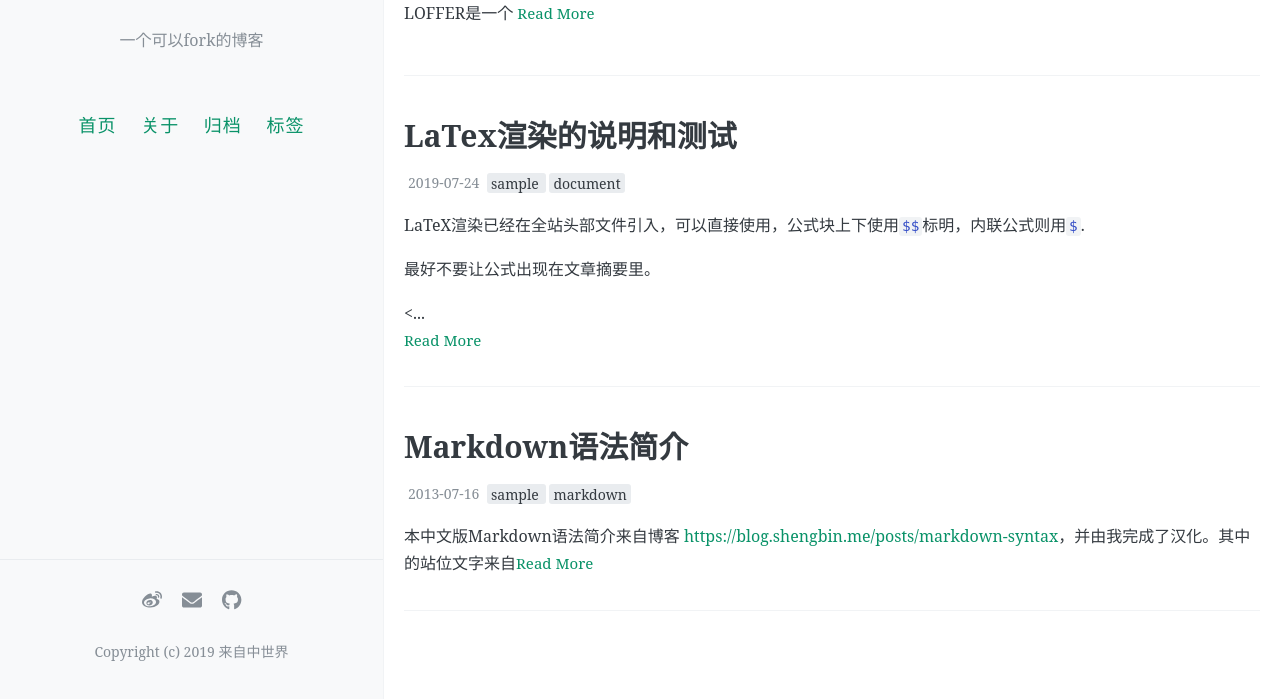
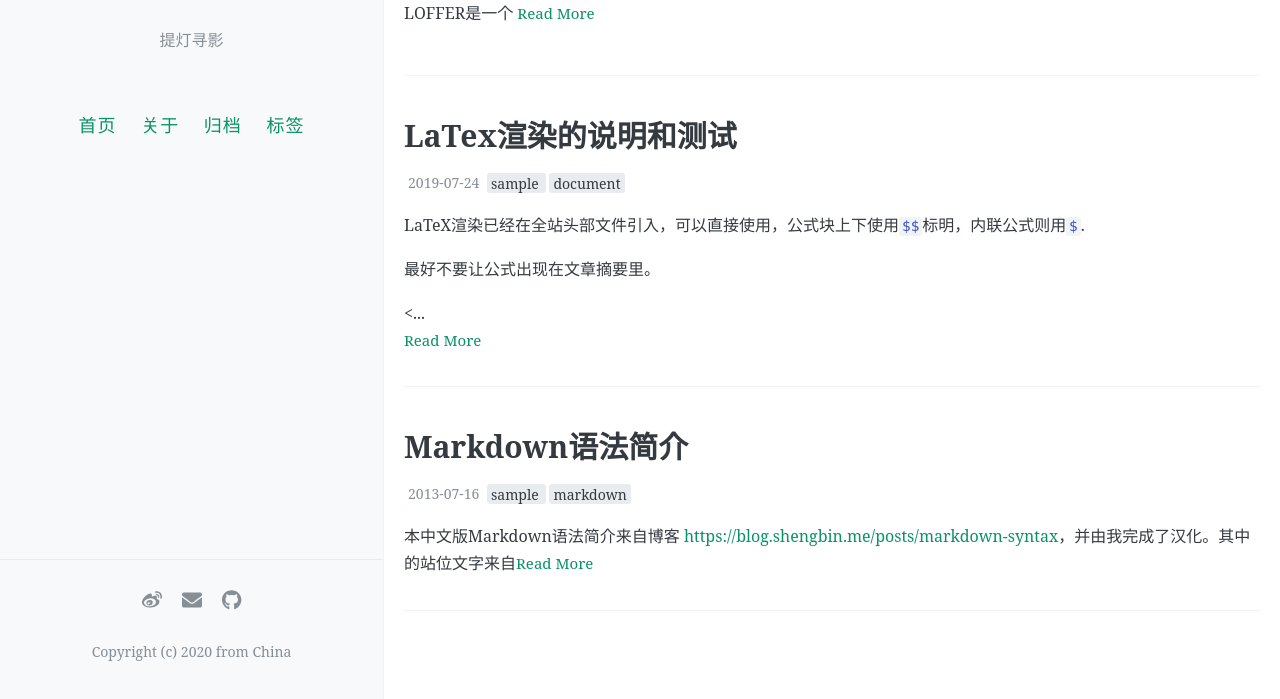
Before and after one commit to lyqlola/MyBlog, a Jekyll site: the page built from index.html, in a window 1280 px wide and 1037 px high. Shown: the part 338-1037 px from the top of the window. Built offline with Jekyll 4.4.1, drawn with Linux system fonts in a browser that asks for light colours; the list of posts is cut into pages by our own code; comment, search, counter and statistics services are not loaded.

Commit message:
Update _config.yml

```diff
--- a/_config.yml
+++ b/_config.yml
@@ -7,8 +7,8 @@
 # 井号后面的文字是说明文档，不会被程序读取。
 
 # 描述/签名
-name: LOFFER
-description: 一个可以fork的博客
+name: 阿翛
+description: 提灯寻影
 
 # 输入你的网站域名（如果你没有添加自己的域名，而是直接用GitHub pages分配的域名的话可以省略）
 url:
@@ -16,7 +16,7 @@ url:
 # 添加你的博客的二级域名，一般来说是你的repository名
 # 如果你的博客的URL是：(http://yourusername.github.io/repository-name)
 # 那么就写成 "/repository-name"
-baseurl: /LOFFER
+baseurl: /MyBlog
 
 
 #
@@ -66,7 +66,7 @@ footer-links:
   youtube: # channel/<your_long_string> or user/<user-name>
 
 # 站点页脚的文字
-footer-text: Copyright (c) 2019 来自中世界
+footer-text: Copyright (c) 2020 from China
 
 #
 # 评论，注意，请不要同时添加多种不同的评论区
```
